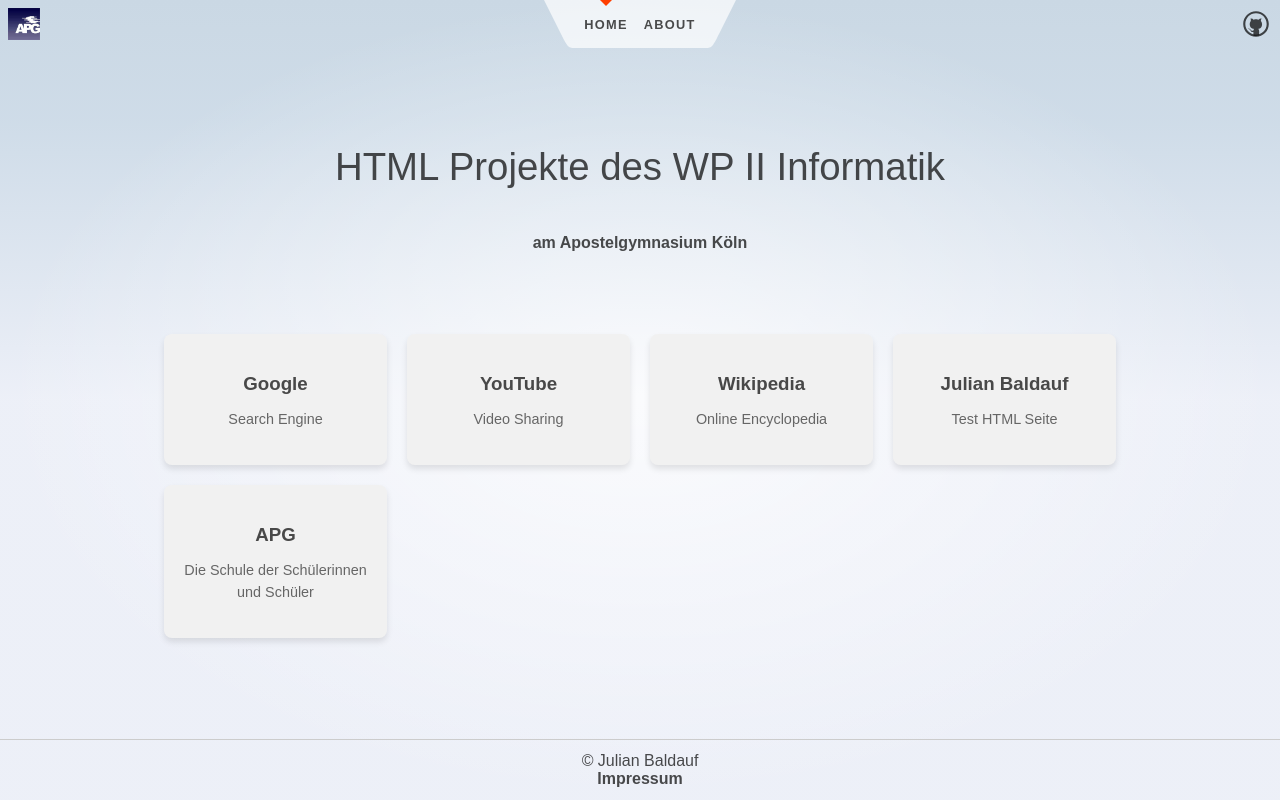
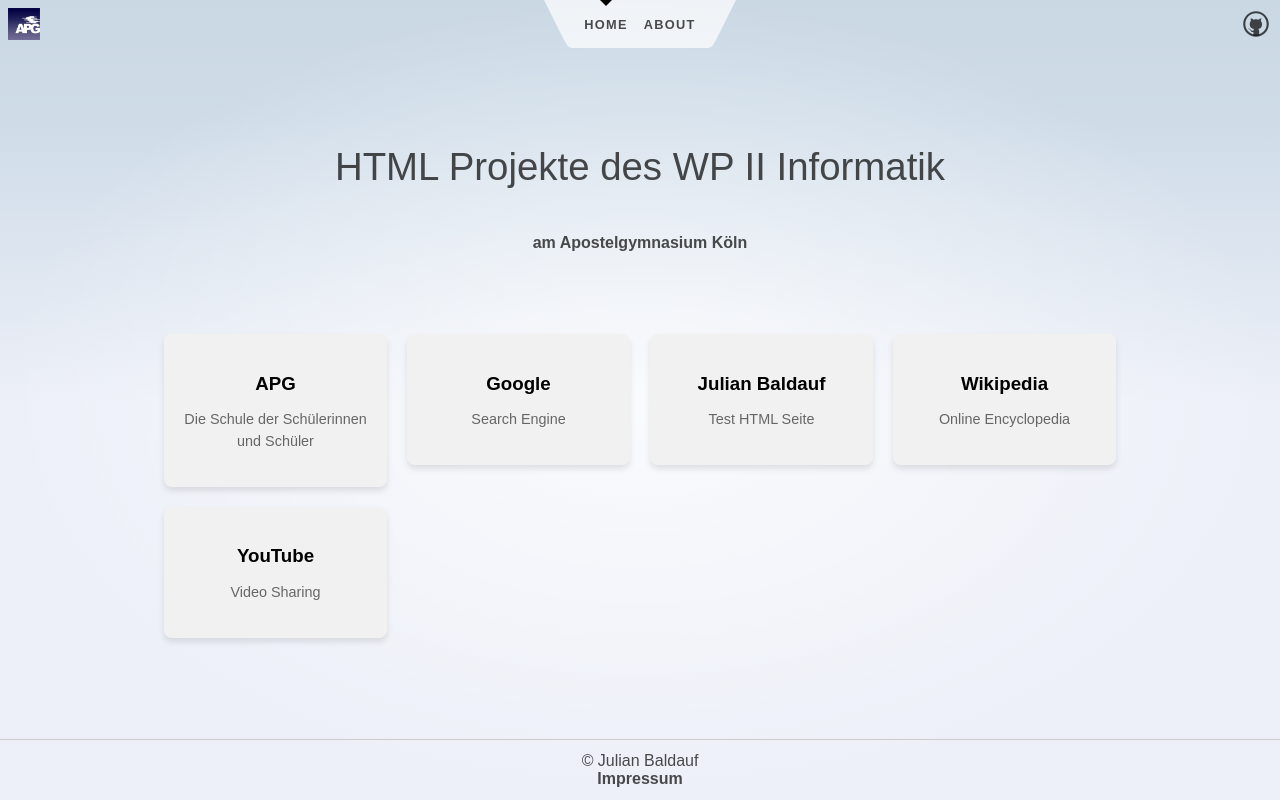
Before and after one commit to julianbaffy/APG-coursepage, a SvelteKit app: page / in a window 1280 px wide. Built offline with nearby package versions, Linux system fonts and the light colour scheme.

Commit message:
sortiere Links im Grid und stelle das Farbschema auf schwarz
Dies war notwendig, damit die Kacheln keinen roten Text haben.

```diff
--- a/src/app.css
+++ b/src/app.css
@@ -7,7 +7,7 @@
 	--color-bg-0: rgb(202, 216, 228);
 	--color-bg-1: hsl(209, 36%, 86%);
 	--color-bg-2: hsl(224, 44%, 95%);
-	--color-theme-1: #ff3e00;
+	--color-theme-1: #000000;
 	--color-theme-2: #4075a6;
 	--color-text: rgba(0, 0, 0, 0.7);
 	--column-width: 42rem;
--- a/src/routes/LinkGrid.svelte
+++ b/src/routes/LinkGrid.svelte
@@ -1,20 +1,20 @@
  <script>
-    // Beispielhaftes Array von Links
-    const links = [
+  let links = [
     { title: "Google", url: "https://www.google.com", description: "Search Engine" },
       { title: "YouTube", url: "https://www.youtube.com", description: "Video Sharing" },
       { title: "Wikipedia", url: "https://www.wikipedia.org", description: "Online Encyclopedia" },
       { title: "Julian Baldauf", url: "studentpages/Test.html", description: "Test HTML Seite" },
       { title: "APG", url: "https://www.apostelgymnasium.de", description: "Die Schule der Schülerinnen und Schüler" },
-      // Weitere Links hier hinzufügen
   ];
+
+  links = links.sort((a, b) => a.title.localeCompare(b.title));
 </script>
 
 <style>
   .grid-container {
     display: grid;
-      grid-template-columns: repeat(auto-fit, minmax(200px, 1fr)); /* Anpassbares Layout für verschiedene Bildschirmgrößen */
-      gap: 20px; /* Abstand zwischen den Kacheln */
+    grid-template-columns: repeat(auto-fit, minmax(200px, 1fr));
+    gap: 20px;
     padding: 20px;
   }
 
@@ -32,10 +32,17 @@
     box-shadow: 0 8px 12px rgba(0, 0, 0, 0.15);
   }
 
+  /* Direkte Anpassung der Linkstile */
   .tile a {
+    text-decoration: none !important; /* Entfernt die Unterstreichung */
+    color: inherit !important; /* Setzt die Textfarbe auf die Standardfarbe */
+    display: block; /* Macht die gesamte Kachel anklickbar */
+  }
+
+  /* Optional: Falls nur der Text in der Kachel betroffen sein soll */
+  .tile a h3, .tile a p {
     text-decoration: none;
-      color: inherit; /* Erbt die Farbe des Textes */
-      display: block;
+    color: inherit;
   }
 
   .tile h3 {
@@ -50,11 +57,11 @@
 
 <div class="grid-container">
   {#each links as link}
+    <a href="{link.url}" target="_blank">
       <div class="tile">
-        <a href="{link.url}" target="_blank">
         <h3>{link.title}</h3>
         <p>{link.description}</p>
+      </div>
     </a>
-      </div>
   {/each}
 </div>
--- a/src/routes/about/+page.svelte
+++ b/src/routes/about/+page.svelte
@@ -1,4 +1,6 @@
 <script>
+// @ts-nocheck
+
 	import overview from '$lib/images/Projektübersicht.png';
 </script>
 
@@ -17,6 +19,6 @@
 		<spacer type=vertical size=12></spacer>
 	</p>
 
-	<img src={overview} alt="Übersicht" vspace=20/>
+	<img src={overview} alt="Übersicht" vspace="20" />
 
 </div>
```
Lines whose indentation alone changed are shown as unchanged.
